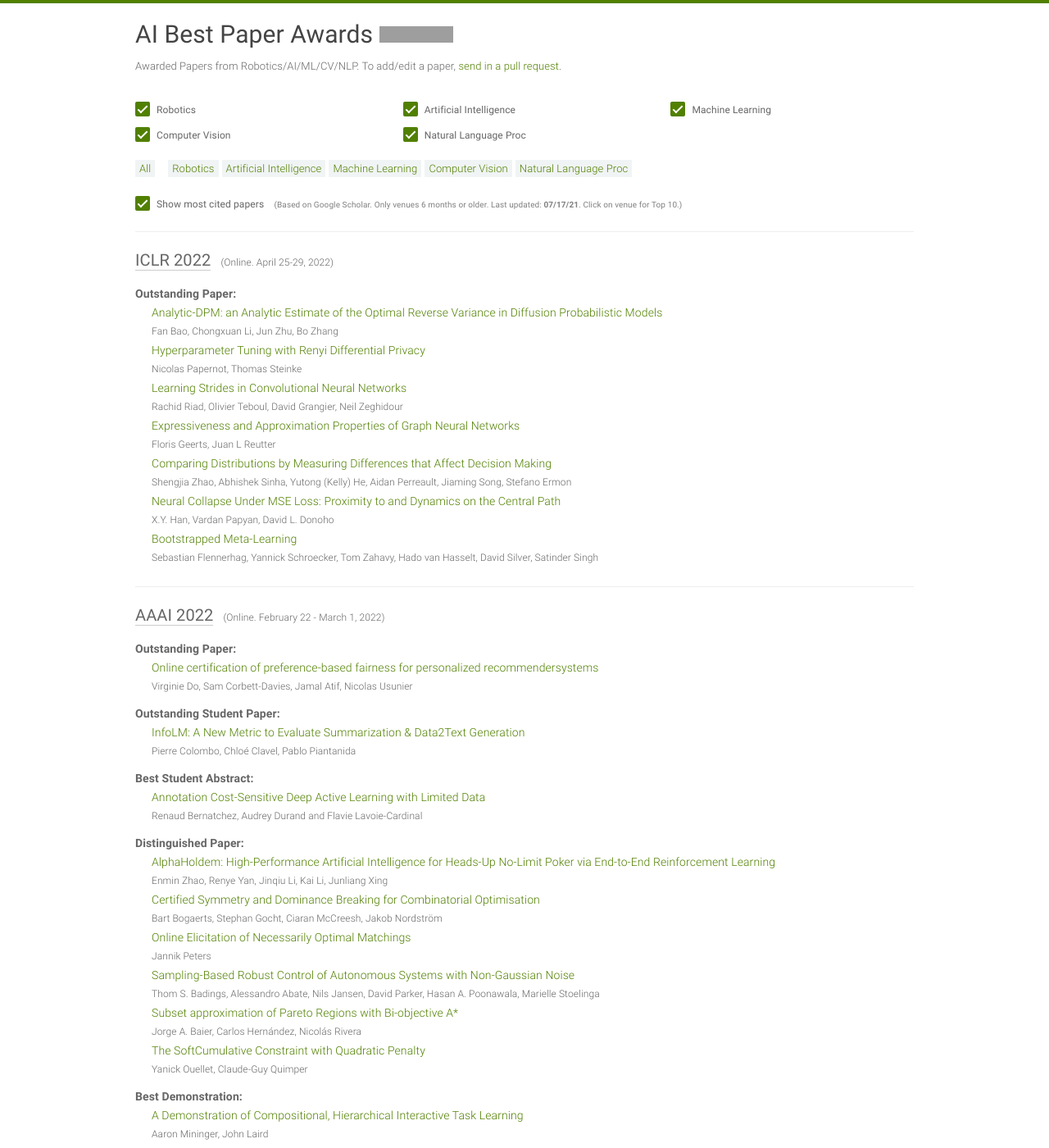
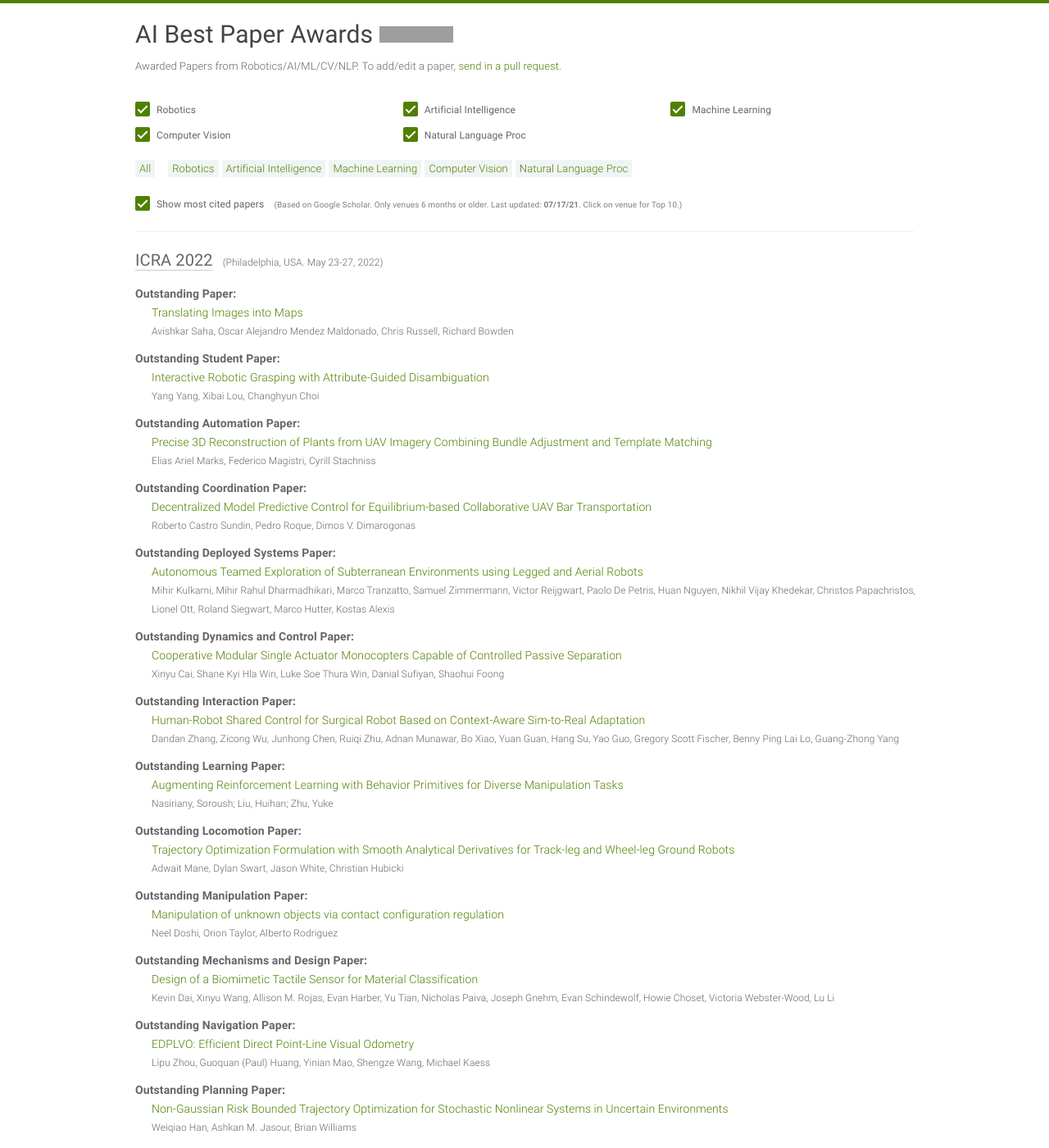
Before and after one commit to clemense/ai-bestpapers, a Jekyll site: the page built from index.html, in a window 1280 px wide and 1400 px high. Shown: the whole window at 82% size. Built offline with Jekyll 4.4.1, drawn with Linux system fonts in a browser that asks for light colours; grey boxes are pictures that could not be loaded.

Commit message:
Add ICRA 2022

```diff
--- a/_data/papers.yml
+++ b/_data/papers.yml
@@ -1,4 +1,92 @@
 ---
+
+- venue: ICRA
+  year: 2022
+  awards:
+  - award: Outstanding Paper
+    title: Translating Images into Maps
+    link: https://arxiv.org/abs/2110.00966
+    author: Avishkar Saha, Oscar Alejandro Mendez Maldonado, Chris Russell, Richard
+      Bowden
+    source: https://www.icra2022.org/program/awards
+  - award: Outstanding Student Paper
+    title: Interactive Robotic Grasping with Attribute-Guided Disambiguation
+    link: https://arxiv.org/abs/2203.08037
+    author: Yang Yang, Xibai Lou, Changhyun Choi
+    source: https://www.icra2022.org/program/awards
+  - award: Outstanding Automation Paper
+    title: Precise 3D Reconstruction of Plants from UAV Imagery Combining Bundle Adjustment
+      and Template Matching
+    link: https://www.ipb.uni-bonn.de/wp-content/papercite-data/pdf/marks2022icra.pdf
+    author: Elias Ariel Marks, Federico Magistri, Cyrill Stachniss
+    source: https://www.icra2022.org/program/awards
+  - award: Outstanding Coordination Paper
+    title: Decentralized Model Predictive Control for Equilibrium-based Collaborative
+      UAV Bar Transportation
+    link: https://www.diva-portal.org/smash/get/diva2:1640478/FULLTEXT01.pdf
+    author: Roberto Castro Sundin, Pedro Roque, Dimos V. Dimarogonas
+    source: https://www.icra2022.org/program/awards
+  - award: Outstanding Deployed Systems Paper
+    title: Autonomous Teamed Exploration of Subterranean Environments using Legged
+      and Aerial Robots
+    link: https://arxiv.org/abs/2111.06482
+    author: Mihir Kulkarni, Mihir Rahul Dharmadhikari, Marco Tranzatto, Samuel Zimmermann,
+      Victor Reijgwart, Paolo De Petris, Huan Nguyen, Nikhil Vijay Khedekar, Christos
+      Papachristos, Lionel Ott, Roland Siegwart, Marco Hutter, Kostas Alexis
+    source: https://www.icra2022.org/program/awards
+  - award: Outstanding Dynamics and Control Paper
+    title: Cooperative Modular Single Actuator Monocopters Capable of Controlled Passive
+      Separation
+    link: null
+    author: Xinyu Cai, Shane Kyi Hla Win, Luke Soe Thura Win, Danial Sufiyan, Shaohui
+      Foong
+    source: https://www.icra2022.org/program/awards
+  - award: Outstanding Interaction Paper
+    title: Human-Robot Shared Control for Surgical Robot Based on Context-Aware Sim-to-Real
+      Adaptation
+    link: https://arxiv.org/abs/2204.11116
+    author: Dandan Zhang, Zicong Wu, Junhong Chen, Ruiqi Zhu, Adnan Munawar, Bo Xiao,
+      Yuan Guan, Hang Su, Yao Guo, Gregory Scott Fischer, Benny Ping Lai Lo, Guang-Zhong
+      Yang
+    source: https://www.icra2022.org/program/awards
+  - award: Outstanding Learning Paper
+    title: Augmenting Reinforcement Learning with Behavior Primitives for Diverse
+      Manipulation Tasks
+    link: https://arxiv.org/abs/2110.03655
+    author: Nasiriany, Soroush; Liu, Huihan; Zhu, Yuke
+    source: https://www.icra2022.org/program/awards
+  - award: Outstanding Locomotion Paper
+    title: Trajectory Optimization Formulation with Smooth Analytical Derivatives
+      for Track-leg and Wheel-leg Ground Robots
+    link: null
+    author: Adwait Mane, Dylan Swart, Jason White, Christian Hubicki
+    source: https://www.icra2022.org/program/awards
+  - award: Outstanding Manipulation Paper
+    title: Manipulation of unknown objects via contact configuration regulation
+    link: https://arxiv.org/abs/2203.01203
+    author: Neel Doshi, Orion Taylor, Alberto Rodriguez
+    source: https://www.icra2022.org/program/awards
+  - award: Outstanding Mechanisms and Design Paper
+    title: Design of a Biomimetic Tactile Sensor for Material Classification
+    link: https://arxiv.org/abs/2203.15941
+    author: Kevin Dai, Xinyu Wang, Allison M. Rojas, Evan Harber, Yu Tian, Nicholas
+      Paiva, Joseph Gnehm, Evan Schindewolf, Howie Choset, Victoria Webster-Wood,
+      Lu Li
+    source: https://www.icra2022.org/program/awards
+  - award: Outstanding Navigation Paper
+    title: 'EDPLVO: Efficient Direct Point-Line Visual Odometry'
+    link: https://www.cs.cmu.edu/~kaess/pub/Zhou22icra.pdf
+    author: Lipu Zhou, Guoquan (Paul) Huang, Yinian Mao, Shengze Wang, Michael Kaess
+    source: https://www.icra2022.org/program/awards
+  - award: Outstanding Planning Paper
+    title: Non-Gaussian Risk Bounded Trajectory Optimization for Stochastic Nonlinear
+      Systems in Uncertain Environments
+    link: https://arxiv.org/abs/2203.03038
+    author: Weiqiao Han, Ashkan M. Jasour, Brian Williams
+    source: https://www.icra2022.org/program/awards
+  place: Philadelphia, USA
+  date: May 23-27, 2022
+  sub: RO
 
 - venue: ICLR
   year: 2022
```
